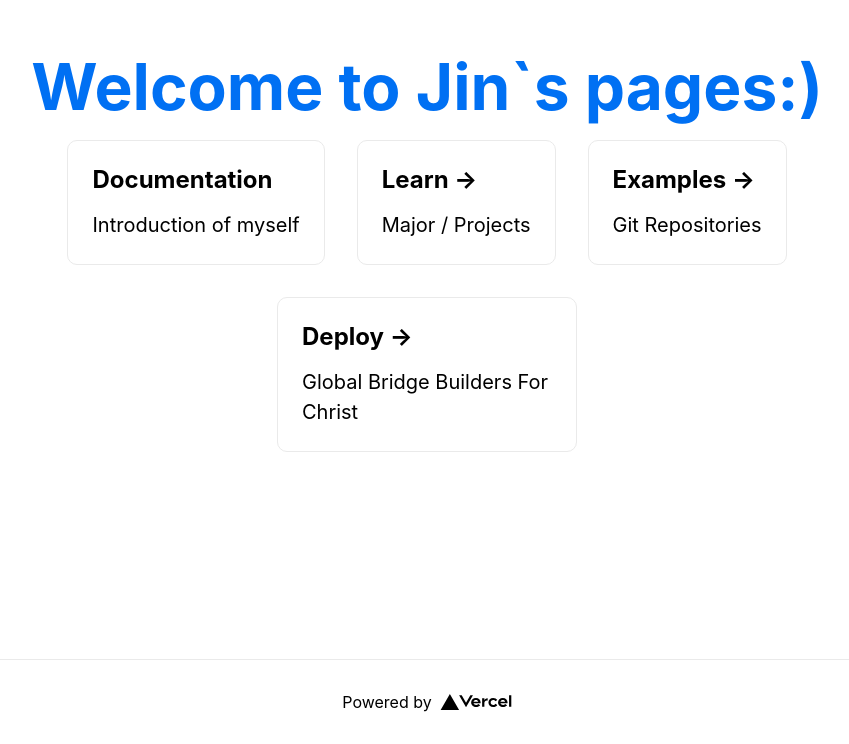
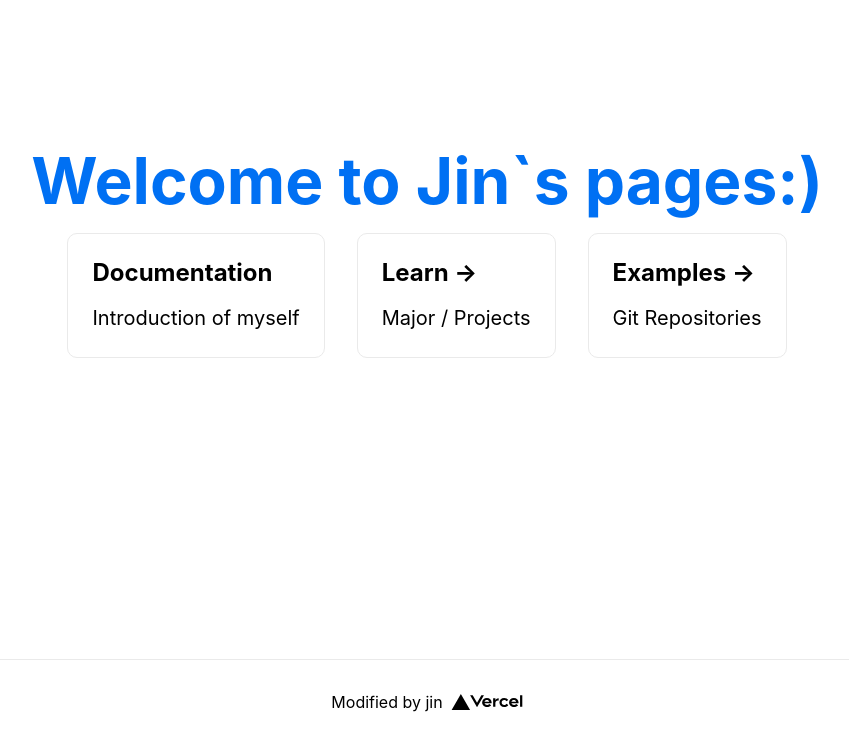
Before and after one commit to Onseted/personal-project-1, a Next.js app: page / in a window 1280 px wide. Shown: the part 141-885 px from the top of the page, without its empty margins (213-1062 px from the left). Built offline with nearby package versions, Linux system fonts and the light colour scheme.

Commit message:
"css 수정1"

```diff
--- a/pages/index.js
+++ b/pages/index.js
@@ -10,6 +10,7 @@ export default function Home() {
         <meta name="description" content="Generated by create next app" />
         <link rel="icon" href="/favicon.ico" />
       </Head>
+
 
       <main className={styles.main}>
         <h1 className={styles.title}>
@@ -34,16 +35,6 @@ export default function Home() {
             <h2>Examples &rarr;</h2>
             <p>Git Repositories</p>
           </a>
-
-          <a
-            href=""
-            className={styles.card}
-          >
-            <h2>Deploy &rarr;</h2>
-            <p>
-              Global Bridge Builders For Christ
-            </p>
-          </a>
         </div>
       </main>
 
@@ -53,7 +44,7 @@ export default function Home() {
           target="_blank"
           rel="noopener noreferrer"
         >
-          Powered by{' '}
+          Modified by jin
           <span className={styles.logo}>
             <Image src="/vercel.svg" alt="Vercel Logo" width={72} height={16} />
           </span>
--- a/styles/Home.module.css
+++ b/styles/Home.module.css
@@ -4,7 +4,7 @@
 
 .main {
   min-height: 100vh;
-  padding: 4rem 0;
+  padding: 2rem 0;
   flex: 1;
   display: flex;
   flex-direction: column;
```
